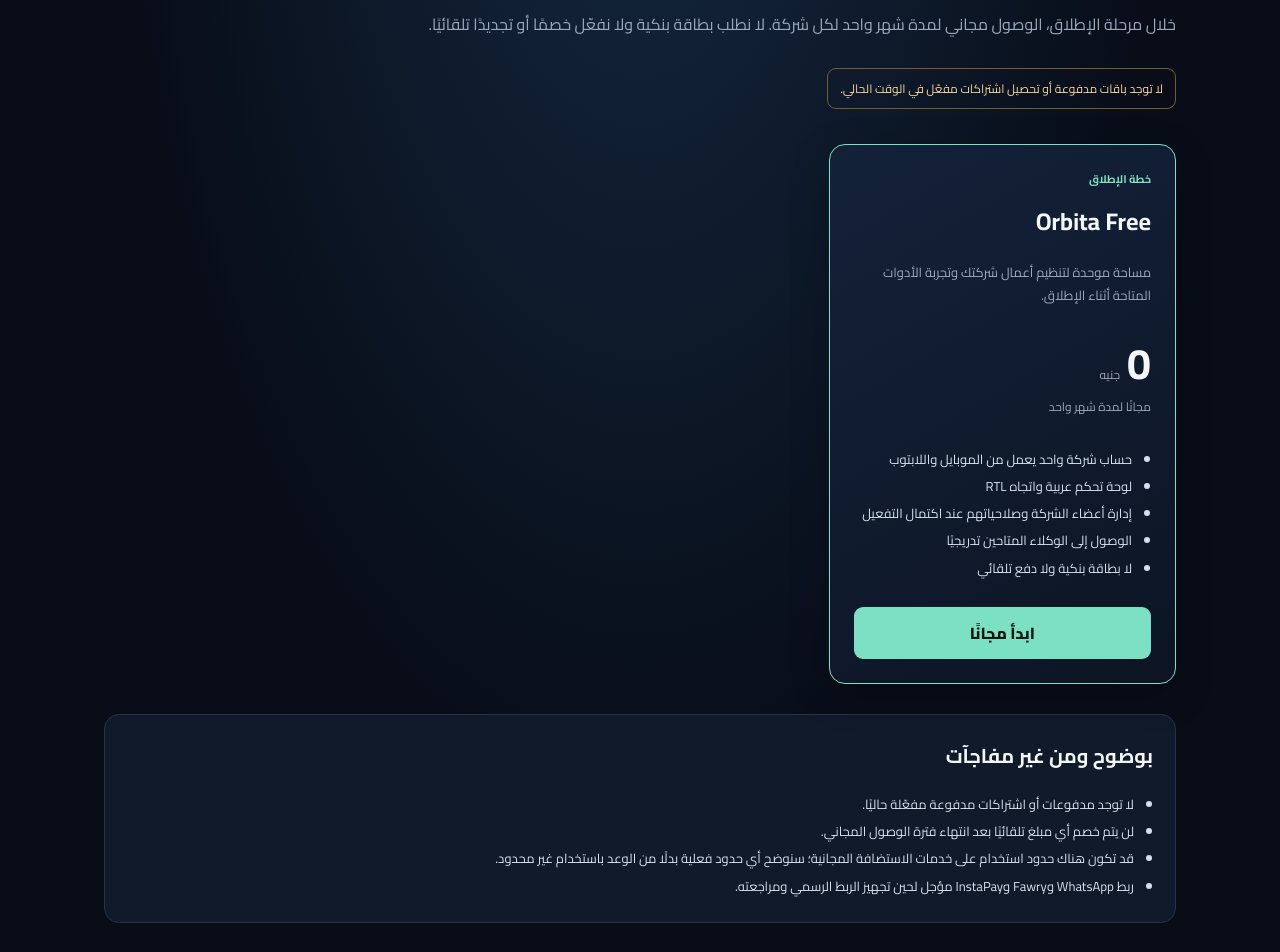
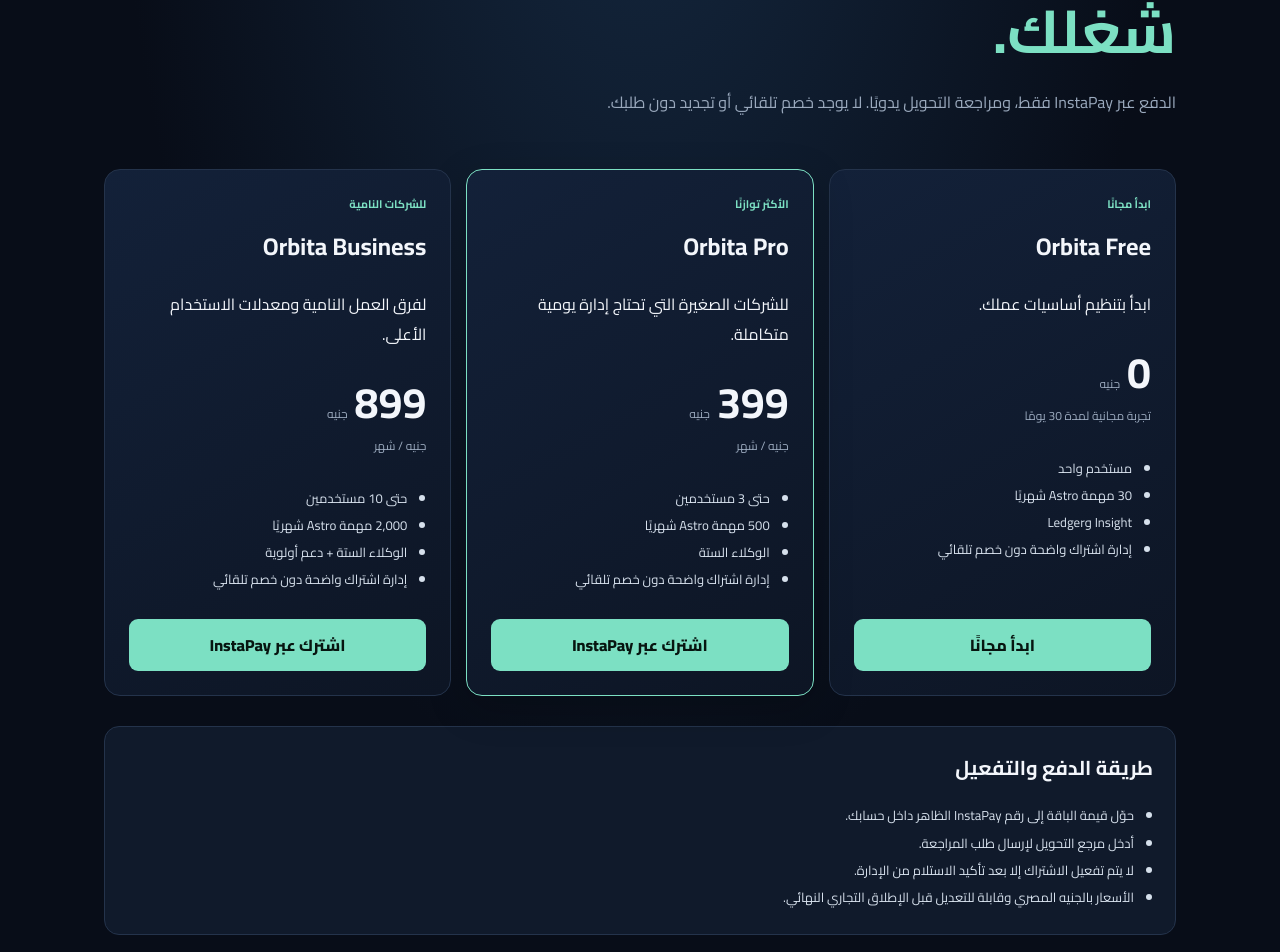
Before and after one commit to seifhaytham275-star/Orbita, a Next.js app: page /pricing in a window 1280 px wide. Shown: the part 293-1245 px from the top of the page. Built offline with nearby package versions, Linux system fonts and the light colour scheme.

Commit message:
Add subscription billing UI and transparent plan pricing

```diff
--- a/src/app/pricing/page.tsx
+++ b/src/app/pricing/page.tsx
@@ -1,43 +1,15 @@
 import Link from "next/link";
 
+const plans = [
+  {name:"Orbita Free",price:"0",period:"تجربة مجانية لمدة 30 يومًا",users:"مستخدم واحد",tasks:"30 مهمة Astro شهريًا",agents:"Insight وLedger",description:"ابدأ بتنظيم أساسيات عملك."},
+  {name:"Orbita Pro",price:"399",period:"جنيه / شهر",users:"حتى 3 مستخدمين",tasks:"500 مهمة Astro شهريًا",agents:"الوكلاء الستة",description:"للشركات الصغيرة التي تحتاج إدارة يومية متكاملة."},
+  {name:"Orbita Business",price:"899",period:"جنيه / شهر",users:"حتى 10 مستخدمين",tasks:"2,000 مهمة Astro شهريًا",agents:"الوكلاء الستة + دعم أولوية",description:"لفرق العمل النامية ومعدلات الاستخدام الأعلى."}
+];
 export default function PricingPage() {
   return <main className="shell pricing-shell" dir="rtl">
-    <header className="topbar">
-      <Link className="brand" href="/"><span className="brand-mark">O</span><span>ORBITA</span></Link>
-      <nav className="pricing-nav"><Link href="/login">تسجيل الدخول</Link><Link href="/signup">إنشاء حساب</Link></nav>
-    </header>
-    <section className="pricing-hero">
-      <p className="eyebrow">FREE LAUNCH ACCESS</p>
-      <h1>ابدأ مع Orbita، <span>من غير تكلفة.</span></h1>
-      <p>خلال مرحلة الإطلاق، الوصول مجاني لمدة شهر واحد لكل شركة. لا نطلب بطاقة بنكية ولا نفعّل خصمًا أو تجديدًا تلقائيًا.</p>
-      <span className="pricing-disclaimer">لا توجد باقات مدفوعة أو تحصيل اشتراكات مفعّل في الوقت الحالي.</span>
-    </section>
-    <section className="pricing-grid" aria-label="الخطة الحالية">
-      <article className="plan-card plan-featured">
-        <span className="plan-tag">خطة الإطلاق</span>
-        <h2>Orbita Free</h2>
-        <p className="plan-description">مساحة موحدة لتنظيم أعمال شركتك وتجربة الأدوات المتاحة أثناء الإطلاق.</p>
-        <div className="plan-price"><strong>0</strong><span>جنيه</span></div>
-        <p className="annual-price">مجانًا لمدة شهر واحد</p>
-        <ul>
-          <li>حساب شركة واحد يعمل من الموبايل واللابتوب</li>
-          <li>لوحة تحكم عربية واتجاه RTL</li>
-          <li>إدارة أعضاء الشركة وصلاحياتهم عند اكتمال التفعيل</li>
-          <li>الوصول إلى الوكلاء المتاحين تدريجيًا</li>
-          <li>لا بطاقة بنكية ولا دفع تلقائي</li>
-        </ul>
-        <Link className="primary plan-cta" href="/signup">ابدأ مجانًا</Link>
-      </article>
-    </section>
-    <section className="pricing-notes">
-      <h2>بوضوح ومن غير مفاجآت</h2>
-      <ul>
-        <li>لا توجد مدفوعات أو اشتراكات مدفوعة مفعّلة حاليًا.</li>
-        <li>لن يتم خصم أي مبلغ تلقائيًا بعد انتهاء فترة الوصول المجاني.</li>
-        <li>قد تكون هناك حدود استخدام على خدمات الاستضافة المجانية؛ سنوضح أي حدود فعلية بدلًا من الوعد باستخدام غير محدود.</li>
-        <li>ربط WhatsApp وFawry وInstaPay مؤجل لحين تجهيز الربط الرسمي ومراجعته.</li>
-      </ul>
-    </section>
-    <footer>© {new Date().getFullYear()} Orbita · <Link href="/">الرئيسية</Link></footer>
+    <header className="topbar"><Link className="brand" href="/"><span className="brand-mark">O</span><span>ORBITA</span></Link><nav className="pricing-nav"><Link href="/login">تسجيل الدخول</Link><Link href="/signup">إنشاء حساب</Link></nav></header>
+    <section className="pricing-hero"><p className="eyebrow">SIMPLE EGP SUBSCRIPTIONS</p><h1>اختار الباقة المناسبة <span>لنمو شغلك.</span></h1><p>الدفع عبر InstaPay فقط، ومراجعة التحويل يدويًا. لا يوجد خصم تلقائي أو تجديد دون طلبك.</p></section>
+    <section className="pricing-grid" aria-label="الباقات">{plans.map((p,i)=><article className={i===1?"plan-card plan-featured":"plan-card"} key={p.name}><span className="plan-tag">{i===0?"ابدأ مجانًا":i===1?"الأكثر توازنًا":"للشركات النامية"}</span><h2>{p.name}</h2><p>{p.description}</p><div className="plan-price"><strong>{p.price}</strong><span>جنيه</span></div><p className="annual-price">{p.period}</p><ul><li>{p.users}</li><li>{p.tasks}</li><li>{p.agents}</li><li>إدارة اشتراك واضحة دون خصم تلقائي</li></ul><Link className="primary plan-cta" href={i===0?"/signup":"/dashboard/billing"}>{i===0?"ابدأ مجانًا":"اشترك عبر InstaPay"}</Link></article>)}</section>
+    <section className="pricing-notes"><h2>طريقة الدفع والتفعيل</h2><ul><li>حوّل قيمة الباقة إلى رقم InstaPay الظاهر داخل حسابك.</li><li>أدخل مرجع التحويل لإرسال طلب المراجعة.</li><li>لا يتم تفعيل الاشتراك إلا بعد تأكيد الاستلام من الإدارة.</li><li>الأسعار بالجنيه المصري وقابلة للتعديل قبل الإطلاق التجاري النهائي.</li></ul></section><footer>© {new Date().getFullYear()} Orbita · <Link href="/">الرئيسية</Link></footer>
   </main>;
 }
```
